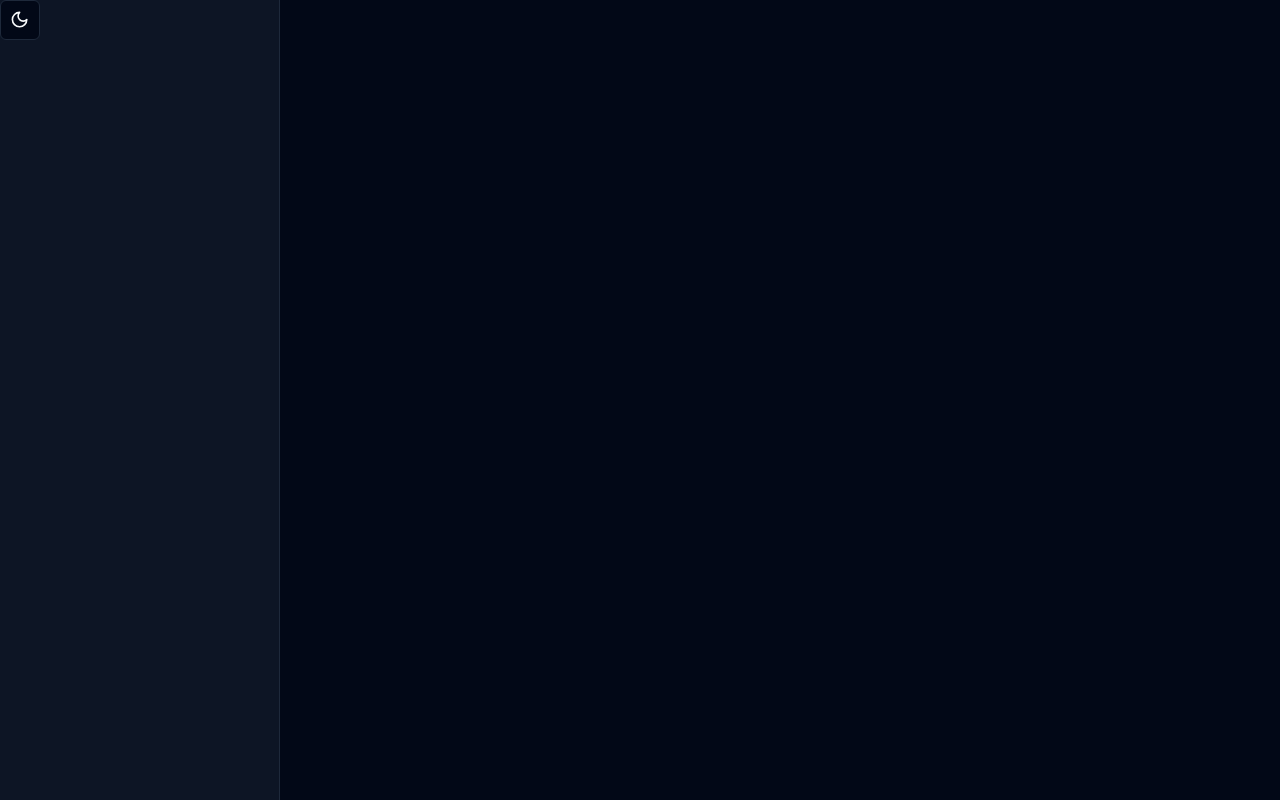
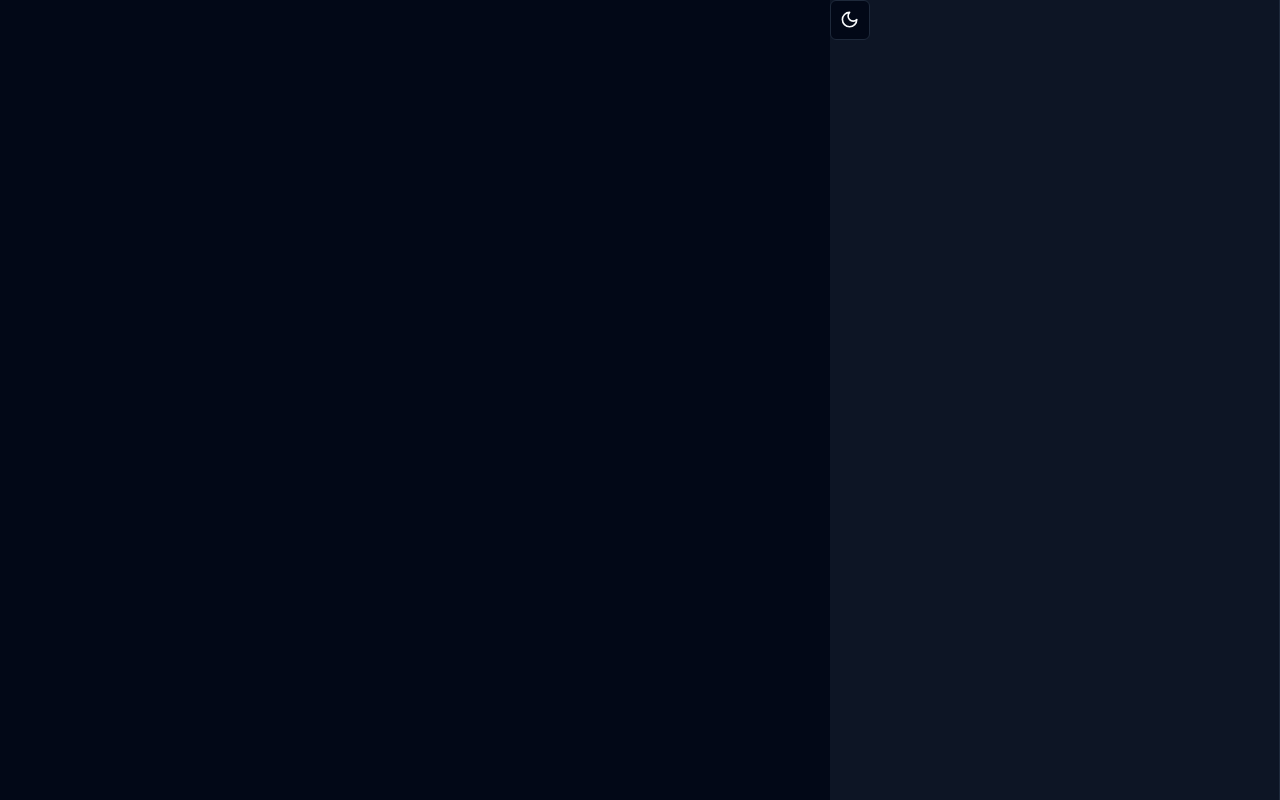
Before and after one commit to afternoon2/svg-gradient-editor, a React (Vite) app: page / in a window 1280 px wide. Built offline with nearby package versions, Linux system fonts and the light colour scheme; the HTML template or start-up script is replaced by a standard one.

Commit message:
wip: list state

```diff
--- a/package.json
+++ b/package.json
@@ -6,13 +6,15 @@
   "dependencies": {
     "@radix-ui/react-dropdown-menu": "^2.1.1",
     "@radix-ui/react-slot": "^1.1.0",
+    "chroma-js": "^3.0.0",
     "class-variance-authority": "^0.7.0",
     "clsx": "^2.1.1",
     "lucide-react": "^0.428.0",
     "react": "^18.3.1",
     "react-dom": "^18.3.1",
     "tailwind-merge": "^2.5.2",
-    "tailwindcss-animate": "^1.0.7"
+    "tailwindcss-animate": "^1.0.7",
+    "ts-pattern": "^5.3.1"
   },
   "scripts": {
     "dev": "vite",
@@ -30,6 +32,7 @@
     "not op_mini all"
   ],
   "devDependencies": {
+    "@types/chroma-js": "^2.4.4",
     "@types/node": "^22.4.0",
     "@types/react": "^18.3.3",
     "@types/react-dom": "^18.3.0",
--- a/src/App.tsx
+++ b/src/App.tsx
@@ -1,15 +1,18 @@
 import { ThemeProvider } from "@/components/theme-provider";
 import { ModeToggle } from "./components/mode-toggle";
+import ListContextProvider from "./state/list";
 
 function App() {
   return (
     <ThemeProvider defaultTheme="dark" storageKey="vite-ui-theme">
-      <div className="grid min-h-screen w-full md:grid-cols-[220px_1fr] lg:grid-cols-[280px_1fr]">
-        <div className="hidden border-r bg-muted/40 md:block">
-          <ModeToggle />
+      <ListContextProvider>
+        <div className="grid min-h-screen w-full grid-cols-[1fr_220px] md:grid-cols-[1fr_220px] lg:grid-cols-[1fr_280px] xl:grid-cols-[1fr_450px]">
+          <main className="flex flex-col"></main>
+          <aside className="hidden border-r bg-muted/40 md:block">
+            <ModeToggle />
+          </aside>
         </div>
-        <div className="flex flex-col"></div>
-      </div>
+      </ListContextProvider>
     </ThemeProvider>
   );
 }
--- /dev/null
+++ b/src/state/list.tsx
@@ -0,0 +1,60 @@
+import { match, P } from "ts-pattern";
+import { BlendMode, Gradient } from "./types";
+import {
+  createContext,
+  Dispatch,
+  FC,
+  PropsWithChildren,
+  useContext,
+  useReducer,
+} from "react";
+
+export type State = {
+  globalBlendMode: BlendMode;
+  gradients: Gradient[];
+};
+
+export type Action =
+  | { type: "ADD_GRADIENT"; payload: Gradient }
+  | { type: "DELETE_GRADIENT"; payload: { id: string } }
+  | { type: "SET_GLOBAL_BLEND_MODE"; payload: { blendMode: BlendMode } };
+
+const initialState: State = {
+  globalBlendMode: "normal",
+  gradients: [],
+};
+
+const reducer = (state: State = initialState, action: Action): State =>
+  match<[State, Action]>([state, action])
+    .with([P._, { type: "SET_GLOBAL_BLEND_MODE" }], ([state, action]) => ({
+      ...state,
+      globalBlendMode: action.payload.blendMode,
+    }))
+    .with([P._, { type: "ADD_GRADIENT" }], ([state, action]) => ({
+      ...state,
+      gradients: [...state.gradients, action.payload],
+    }))
+    .with([P._, { type: "DELETE_GRADIENT" }], ([state, action]) => ({
+      ...state,
+      gradients: state.gradients.filter(
+        (gradient) => gradient.id !== action.payload.id
+      ),
+    }))
+    .otherwise(() => state);
+
+const ListContext = createContext<{ state: State; dispatch: Dispatch<Action> }>(
+  { state: initialState, dispatch: (_: Action) => {} }
+);
+
+const ListContextProvider: FC<PropsWithChildren> = ({ children }) => {
+  const [state, send] = useReducer(reducer, initialState);
+  return (
+    <ListContext.Provider value={{ state, dispatch: send }}>
+      {children}
+    </ListContext.Provider>
+  );
+};
+
+export const useListContext = () => useContext(ListContext);
+
+export default ListContextProvider;
--- /dev/null
+++ b/src/state/page.tsx
@@ -0,0 +1,25 @@
+import { match } from "ts-pattern";
+
+export type PageState =
+  | { name: "idle" }
+  | { name: "save_dialog"; data: { presetName: string } }
+  | { name: "svg_dialog"; data: { presetName: string; svgString: string } };
+
+export type PageAction =
+  | { type: "OPEN_SAVE_DIALOG" }
+  | { type: "CLOSE_SAVE_DIALOG" }
+  | { type: "OPEN_SVG_DIALOG" }
+  | { type: "CLOSE_SVG_DIALOG" };
+
+export const reducer = (state: PageState, action: PageAction): PageState =>
+  match<[PageState, PageAction]>([state, action])
+    .with(
+      [{ name: "idle" }, { type: "OPEN_SAVE_DIALOG" }],
+      (): PageState => ({
+        name: "save_dialog",
+        data: {
+          presetName: "",
+        },
+      })
+    )
+    .otherwise(() => state);
--- /dev/null
+++ b/src/state/types.ts
@@ -0,0 +1,82 @@
+import { InterpolationMode } from "chroma-js";
+
+export type LinearGradientAttributes = {
+  x1: number;
+  y1: number;
+  x2: number;
+  y2: number;
+};
+
+export type RadialGradientAttributes = {
+  cx: number;
+  cy: number;
+  r: number;
+  fx: number;
+  fy: number;
+  spreadMethod?: "pad" | "repeat" | "reflect";
+};
+
+export type GradientInterpolationMode = "linear" | "bezier";
+
+export type ChromaAttributes = {
+  colorSpace: InterpolationMode;
+  interpolation: GradientInterpolationMode;
+  lightnessCorrection: boolean;
+  samples: number;
+};
+
+export type InputColor = {
+  id: string;
+  color: number[];
+};
+
+export type OutputColor = {
+  color: number[];
+  offset: number;
+};
+
+type CommonGradientProperties = {
+  id: string;
+  blendMode: BlendModeObject;
+  chroma?: ChromaAttributes;
+  colors: InputColor[];
+  output: OutputColor[];
+};
+
+export type Gradient = (
+  | { type: "linear"; attributes: LinearGradientAttributes }
+  | {
+      type: "radial";
+      attributes: RadialGradientAttributes;
+      focalPoints: boolean;
+    }
+) &
+  CommonGradientProperties;
+
+export type BlendModeObject = {
+  id: string;
+  mode: BlendMode;
+};
+
+export type Preset = {
+  name: string;
+  value: Gradient[];
+};
+
+export type BlendMode =
+  | "normal"
+  | "multiply"
+  | "screen"
+  | "overlay"
+  | "darken"
+  | "lighten"
+  | "color-dodge"
+  | "color-burn"
+  | "hard-light"
+  | "soft-light"
+  | "difference"
+  | "exclusion"
+  | "hue"
+  | "saturation"
+  | "color"
+  | "luminosity";
```
Also changed, not shown: components.json, 1 other file (tests, documents, lock files or other folders).
